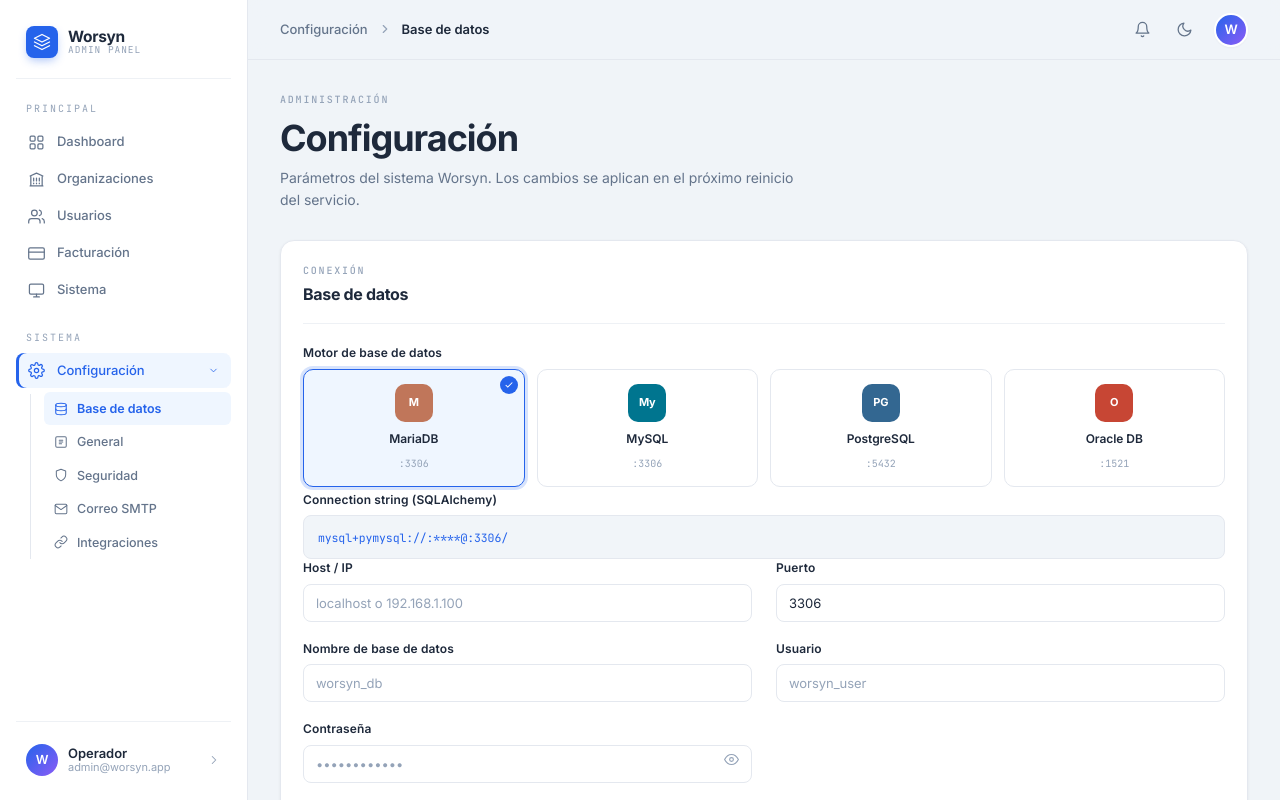
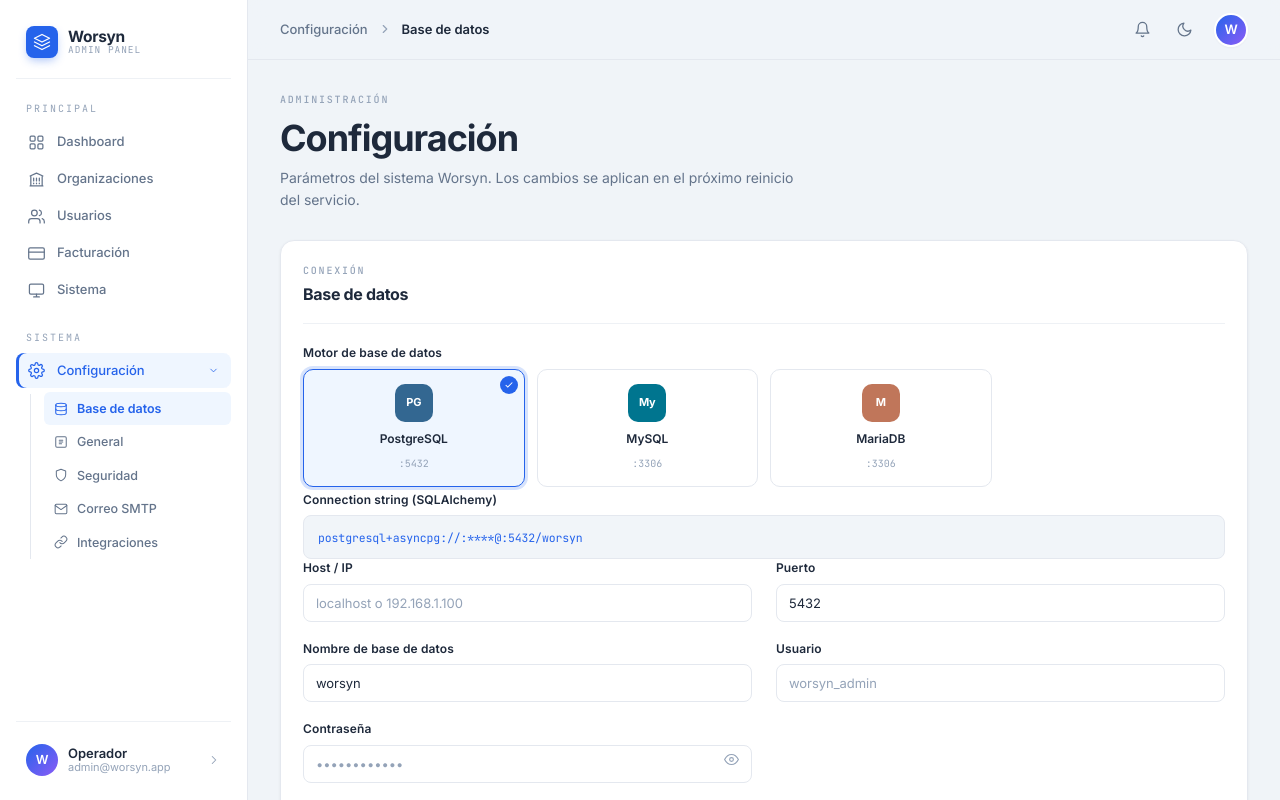
Before and after one commit to jibsan94/worsyn-dashboard, a React (Vite) app: page /settings/database in a window 1280 px wide. Shown: the top 800 px of the page. Built offline with nearby package versions, Linux system fonts and the light colour scheme; the HTML template or start-up script is replaced by a standard one.

Commit message:
DB configurations

```diff
--- a/src/pages/Settings.tsx
+++ b/src/pages/Settings.tsx
@@ -1,6 +1,6 @@
 import { useState } from 'react'
 
-type DbEngine = 'mariadb' | 'mysql' | 'postgresql' | 'oracle'
+type DbEngine = 'postgresql' | 'mysql' | 'mariadb'
 
 interface DbConfig {
   engine: DbEngine
@@ -15,38 +15,34 @@
 }
 
 const engines: { value: DbEngine; label: string; logo: string; defaultPort: string; color: string }[] = [
-  { value: 'mariadb',    label: 'MariaDB',     logo: 'M', defaultPort: '3306',  color: '#C0765A' },
+  { value: 'postgresql', label: 'PostgreSQL',  logo: 'PG', defaultPort: '5432',  color: '#336791' },
   { value: 'mysql',      label: 'MySQL',       logo: 'My', defaultPort: '3306',  color: '#00758F' },
-  { value: 'postgresql', label: 'PostgreSQL',  logo: 'PG', defaultPort: '5432',  color: '#336791' },
-  { value: 'oracle',     label: 'Oracle DB',   logo: 'O', defaultPort: '1521',  color: '#C74634' },
+  { value: 'mariadb',    label: 'MariaDB',     logo: 'M',  defaultPort: '3306',  color: '#C0765A' },
 ]
 
 const defaults: Record<DbEngine, Partial<DbConfig>> = {
+  postgresql: { port: '5432',  ssl: true  },
+  mysql:      { port: '3306',  ssl: false },
   mariadb:    { port: '3306',  ssl: false },
-  mysql:      { port: '3306',  ssl: false },
-  postgresql: { port: '5432',  ssl: true  },
-  oracle:     { port: '1521',  ssl: true  },
 }
 
 const placeholders: Record<DbEngine, { database: string; username: string }> = {
+  postgresql: { database: 'worsyn',       username: 'worsyn_admin' },
+  mysql:      { database: 'worsyn_db',    username: 'worsyn_user' },
   mariadb:    { database: 'worsyn_db',    username: 'worsyn_user' },
-  mysql:      { database: 'worsyn_db',    username: 'worsyn_user' },
-  postgresql: { database: 'worsyn',       username: 'worsyn_admin' },
-  oracle:     { database: 'ORCL',          username: 'WORSYN' },
 }
 
 const connectionStrings: Record<DbEngine, (c: DbConfig) => string> = {
+  postgresql: c => `postgresql+asyncpg://${c.username}:****@${c.host}:${c.port}/${c.database}`,
+  mysql:      c => `mysql+pymysql://${c.username}:****@${c.host}:${c.port}/${c.database}`,
   mariadb:    c => `mysql+pymysql://${c.username}:****@${c.host}:${c.port}/${c.database}`,
-  mysql:      c => `mysql+pymysql://${c.username}:****@${c.host}:${c.port}/${c.database}`,
-  postgresql: c => `postgresql+psycopg2://${c.username}:****@${c.host}:${c.port}/${c.database}`,
-  oracle:     c => `oracle+cx_oracle://${c.username}:****@${c.host}:${c.port}/?service_name=${c.database}`,
 }
 
 type SaveState = 'idle' | 'saving' | 'saved' | 'error' | 'testing' | 'test-ok' | 'test-fail'
 
 export default function Settings() {
   const [db, setDb] = useState<DbConfig>({
-    engine: 'mariadb', host: '', port: '3306', database: '',
+    engine: 'postgresql', host: '', port: '5432', database: 'worsyn',
     username: '', password: '', ssl: false, poolMin: '2', poolMax: '10',
   })
   const [saveState, setSaveState] = useState<SaveState>('idle')
```
